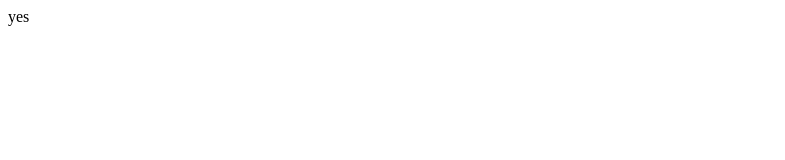
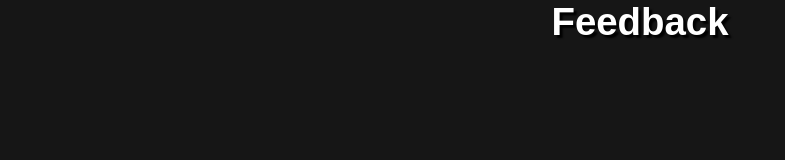
Before and after one commit to andreiilinescu/portfolio_website, a plain HTML site: page projects/survey-page/index.html in a window 1280 px wide. Shown: the whole page, without its empty margins (0-785 px from the left). Drawn offline with Linux system fonts and the light colour scheme.

Commit message:
Update survey page

```diff
--- a/projects/survey-page/index.html
+++ b/projects/survey-page/index.html
@@ -3,5 +3,10 @@
   <head>
     <link rel="stylesheet" type="text/css" href="style.css" />
   </head>
-  <body>yes</body>
+  <body>
+    <h1>Feedback</h1>
+    <form>
+
+    </form>
+  </body>
 </html>
--- a/projects/survey-page/style.css
+++ b/projects/survey-page/style.css
@@ -0,0 +1,14 @@
+* {
+    margin: 0;
+    padding: 0;
+    font-family: MuseoSans-500, Arial, sans-serif;
+  }
+body{
+    background-color: #161616;
+}
+h1{
+    text-align: center;
+    color:white;
+    text-shadow: 3px 3px 2px #000000;
+    font-size: 3vw;
+}
--- a/style.css
+++ b/style.css
@@ -21,13 +21,11 @@ html {
 #welcome-section h1 {
   font-size: 2.7vw;
   color: white;
-  font-family: MuseoSans-500, Arial, sans-serif;
   font-weight: 500;
 }
 #welcome-section p {
   font-size: 1.8vw;
   color: white;
-  font-family: MuseoSans-500, Arial, sans-serif;
 }
 #welcome-section a {
   margin-top: 5vh;
```
